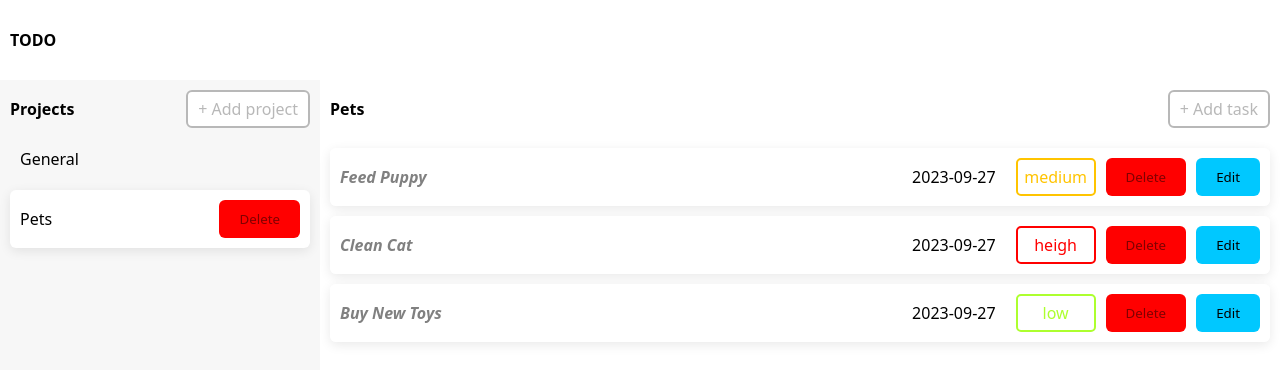
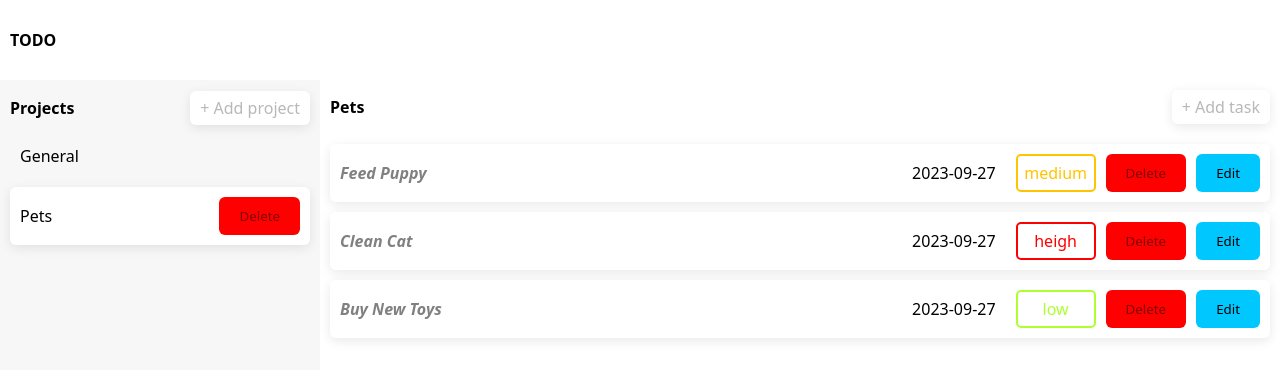
Before and after one commit to kamaladdi34/todo-list, a website built with webpack: page dist/index.html in a window 1280 px wide. Built offline with nearby package versions, Linux system fonts and the light colour scheme.

Commit message:
Change add task and add project buttons styling

```diff
--- a/src/style.css
+++ b/src/style.css
@@ -167,7 +167,7 @@ aside .projects-header{
 .add-project, .add-task{
     font-size: 25px;
     padding: 2px 10px;
-    border: 2px solid #b8b8b8;
+    box-shadow: rgba(0, 0, 0, 0.09) 0px 3px 12px;
     background-color: white;
     color: #b8b8b8;
     display: flex;
@@ -179,7 +179,6 @@ aside .projects-header{
 .add-project:hover, .add-task:hover{
     background-color: white;
     color: #0095ff;
-    border: 2px solid #0095ff;
 }
 .header{
     display: flex;
```
Also changed, not shown: dist/main.js.
